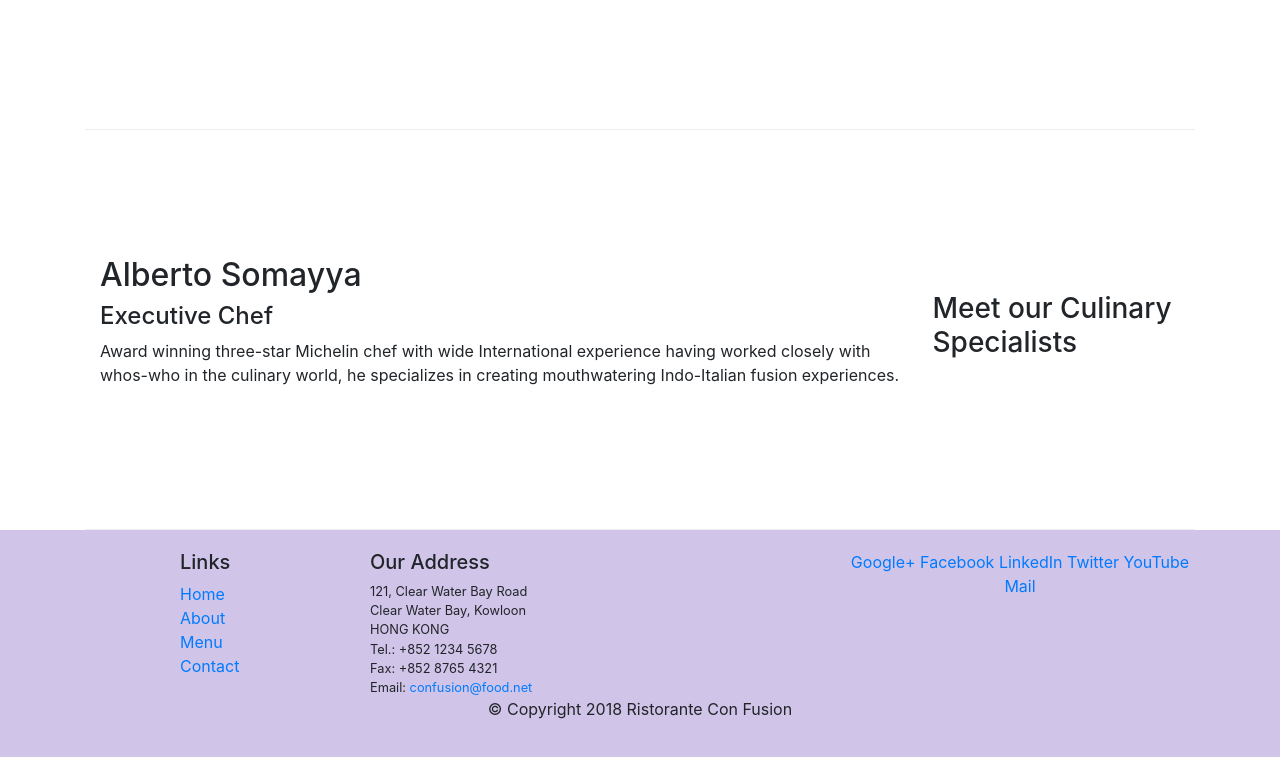
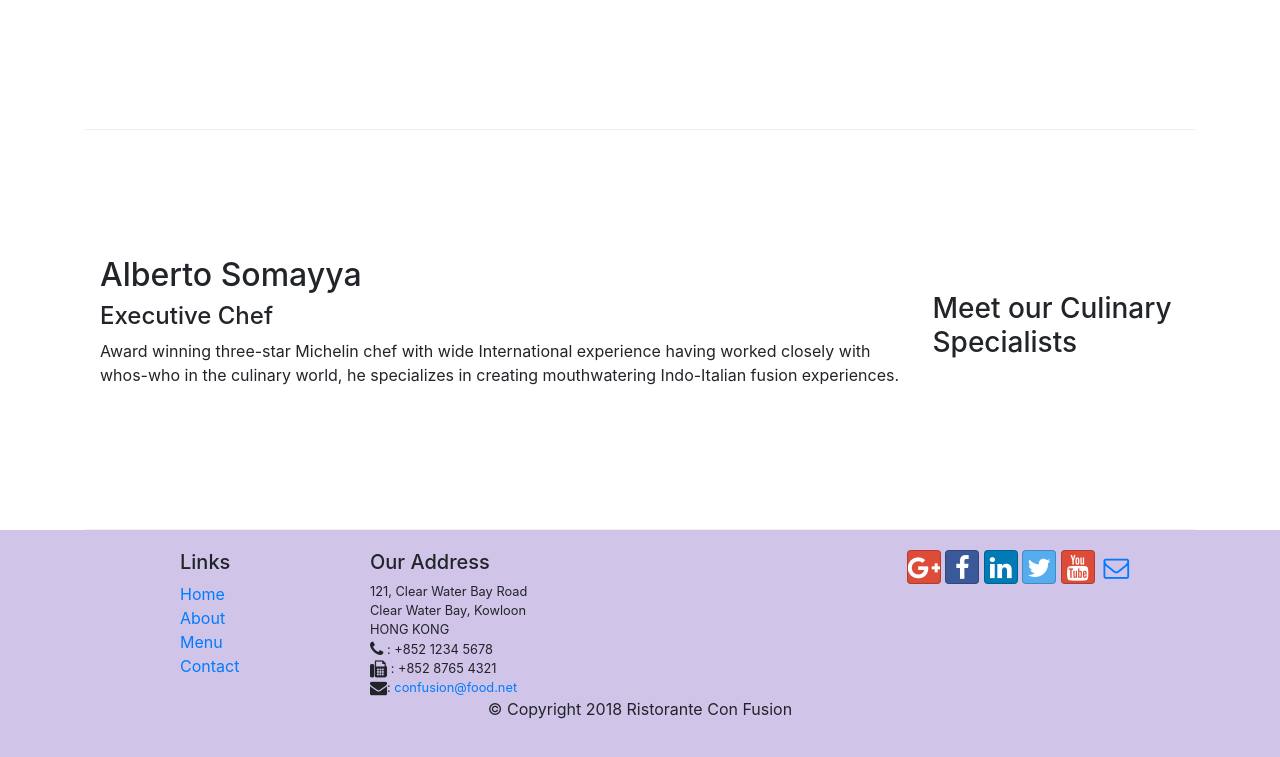
Before and after one commit to adheepgeorgepaul/conFusion, a website: page index.html in a window 1280 px wide. Shown: the part 1004-1761 px from the top of the page. Drawn offline with nearby package versions, Linux system fonts and the light colour scheme.

Commit message:
Icon Fonts

```diff
--- a/index.html
+++ b/index.html
@@ -13,6 +13,8 @@
     <link rel="stylesheet" href="node_modules/bootstrap/dist/css/bootstrap.min.css">
     <!-- Custom CSS-->
     <link rel="stylesheet" href="css/styles.css">
+    <link rel="stylesheet" href="node_modules/font-awesome/css/font-awesome.min.css">
+    <link rel="stylesheet" href="node_modules/bootstrap-social/bootstrap-social.css">
 </head>
 
 <body>
@@ -24,10 +26,10 @@
             <a class="navbar-brand mr-auto" href="#">Ristorante Con Fusion</a>
             <div class="collapse navbar-collapse" id="Navbar">
                 <ul class="navbar-nav mr-auto">
-                    <li class="nav-item active"><a class="nav-link" href="#">Home</a></li>
-                    <li class="nav-item"><a class="nav-link" href="./aboutus.html">About</a></li>
-                    <li class="nav-item"><a class="nav-link" href="#">Menu</a></li>
-                    <li class="nav-item"><a class="nav-link" href="#">Contact</a></li>
+                    <li class="nav-item active"><a class="nav-link" href="#"><span class="fa fa-home fa-lg"></span> Home</a></li>
+                    <li class="nav-item"><a class="nav-link" href="./aboutus.html"><span class="fa fa-info fa-lg"></span> About</a></li>
+                    <li class="nav-item"><a class="nav-link" href="#"><span class="fa fa-list fa-lg"></span> Menu</a></li>
+                    <li class="nav-item"><a class="nav-link" href="#"><span class="fa fa-address-card fa-lg"></span> Contact</a></li>
                 </ul>
             </div>
         </div>
@@ -97,19 +99,19 @@
 		              121, Clear Water Bay Road<br>
 		              Clear Water Bay, Kowloon<br>
 		              HONG KONG<br>
-		              Tel.: +852 1234 5678<br>
-		              Fax: +852 8765 4321<br>
-		              Email: <a href="mailto:confusion@food.net">confusion@food.net</a>
+		              <i class="fa fa-phone fa-lg"></i> : +852 1234 5678<br>
+		              <i class="fa fa-fax fa-lg"></i> : +852 8765 4321<br>
+		              <i class="fa fa-envelope fa-lg"></i>: <a href="mailto:confusion@food.net">confusion@food.net</a>
 		           </address>
                 </div>
                 <div class = "col-12 col-sm-4">
                     <div class="text-center">
-                        <a href="http://google.com/+">Google+</a>
-                        <a href="http://www.facebook.com/profile.php?id=">Facebook</a>
-                        <a href="http://www.linkedin.com/in/">LinkedIn</a>
-                        <a href="http://twitter.com/">Twitter</a>
-                        <a href="http://youtube.com/">YouTube</a>
-                        <a href="mailto:">Mail</a>
+                        <a class="btn btn-social-icon btn-google" href="http://google.com/+"><i class="fa fa-google-plus"></i></a>
+                        <a class="btn btn-social-icon btn-facebook" href="http://www.facebook.com/profile.php?id="><i class="fa fa-facebook"></i></a>
+                        <a class="btn btn-social-icon btn-linkedin" href="http://www.linkedin.com/in/"><i class="fa fa-linkedin"></i></a>
+                        <a class="btn btn-social-icon btn-twitter" href="http://twitter.com/"><i class="fa fa-twitter"></i></a>
+                        <a class="btn btn-social-icon btn-google" href="http://youtube.com/"><i class="fa fa-youtube"></i></a>
+                        <a class="btn btn-social-icon" href="mailto:"><i class="fa fa-envelope-o"></i></a>
                     </div>
                 </div>
            </div>
--- a/package.json
+++ b/package.json
@@ -15,6 +15,8 @@
   },
   "dependencies": {
     "bootstrap": "^4.0.0",
+    "bootstrap-social": "^5.1.1",
+    "font-awesome": "^4.7.0",
     "jquery": "^3.3.1",
     "popper.js": "^1.12.9"
   }
```
Also changed, not shown: aboutus.html (+15 -13 lines), 1 other file.
